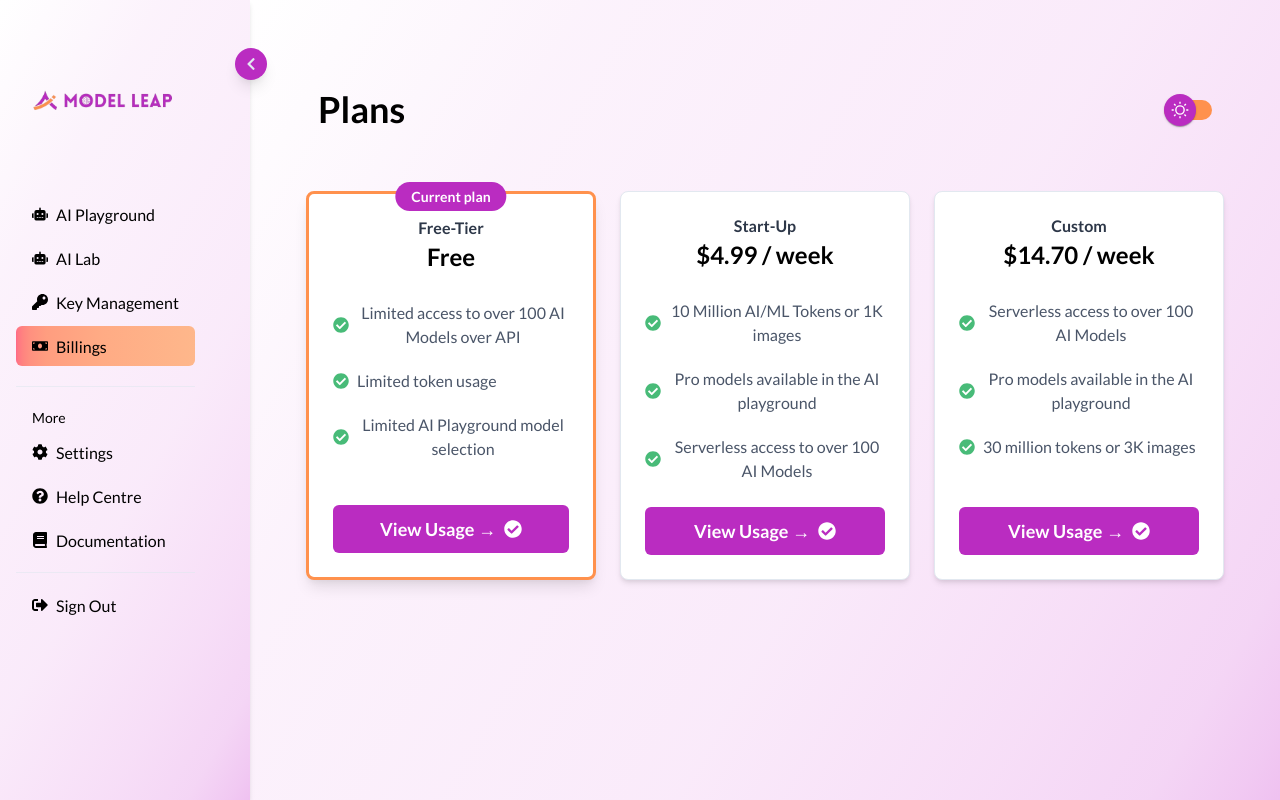
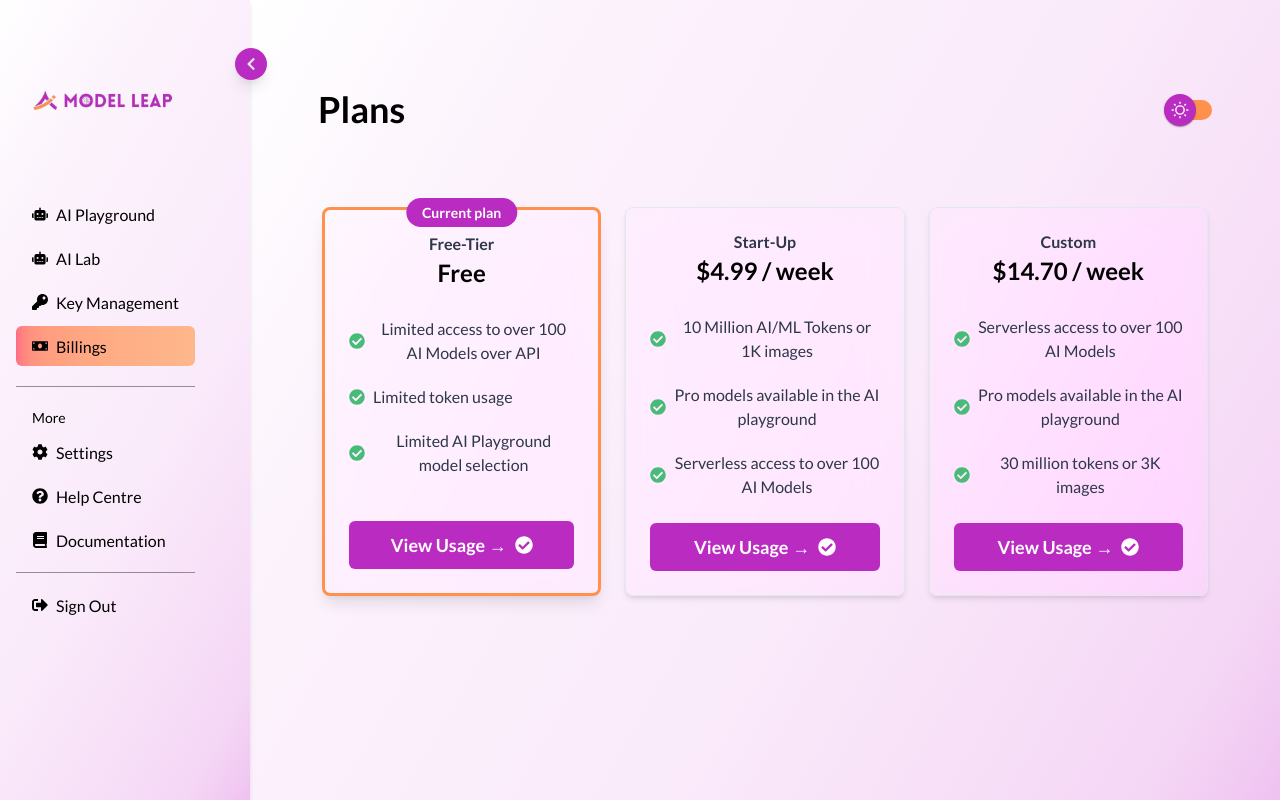
Before and after one commit to Arsalanbashir831/ModelLeap-AI, a React (Vite) app: page /app/billing in a window 1280 px wide. Built offline with nearby package versions, Linux system fonts and the light colour scheme.

Commit message:
dark mode color fixes

```diff
--- a/src/Components/Dashboard/AiChatBox.jsx
+++ b/src/Components/Dashboard/AiChatBox.jsx
@@ -118,9 +118,9 @@ const AiChatBox = ({ aiLogo }) => {
               align="stretch"
               overflowY="auto"
               border="1px solid"
-              borderColor="gray.200"
+              borderColor={theme.AiChatUserBorderColor}
               p="4"
-              bg="gray.50"
+              bg={theme.AiChatbg}
               borderRadius="md"
               flex="1"
             >
@@ -158,6 +158,7 @@ const AiChatBox = ({ aiLogo }) => {
             value={input}
             onChange={(e) => setInput(e.target.value)}
             borderRadius="lg"
+            color={theme.textColor}
             bg="transparent"
             border="0.5px solid"
             borderColor={primaryColorOrange}
--- a/src/Components/Dashboard/BillingCard.jsx
+++ b/src/Components/Dashboard/BillingCard.jsx
@@ -11,12 +11,15 @@ import {
 } from '@chakra-ui/react';
 import { FaCheckCircle } from 'react-icons/fa';
 import { primaryColorOrange, primaryColorPurple } from '../../colorCodes';
+import { useTheme } from '../../Themes/ThemeContext';
+
 
 const BillingCard = ({ title, price, features, selected, onClick }) => {
+  const { theme } = useTheme();
   return (
     <Box
       borderWidth={selected ? '3px' : '1px'}
-      borderColor={selected ? primaryColorOrange : 'gray.200'}
+      borderColor={selected ? primaryColorOrange : theme.billingCardBorder}
       borderRadius="lg"
       p={{ base: 4, md: 6 }}
       maxW={{ base: '100%', md: '300px' }}
@@ -27,7 +30,8 @@ const BillingCard = ({ title, price, features, selected, onClick }) => {
       flexDirection="column"
       justifyContent="space-between"
       h="100%"
-      background="white"
+      backdropFilter={'saturate(180%) blur(20px)'}
+      // backdropBlur={'white'}
       mx={{ base: 'auto', md: 0 }}
     >
       {selected && (
@@ -54,7 +58,7 @@ const BillingCard = ({ title, price, features, selected, onClick }) => {
             as="h4"
             size="md"
             mb={2}
-            color="gray.700"
+            color={theme.billingCardText}
             fontSize={{ base: 'lg', md: 'md' }}
           >
             {title}
@@ -63,7 +67,7 @@ const BillingCard = ({ title, price, features, selected, onClick }) => {
             as="h1"
             size="2xl"
             mb={4}
-            color="black"
+            color={theme.textColor}
             fontSize={{ base: '2xl', md: '2xl' }}
           >
             {price}
@@ -79,7 +83,7 @@ const BillingCard = ({ title, price, features, selected, onClick }) => {
           {features.map((feature, index) => (
             <Flex key={index} align="center">
               <Icon as={FaCheckCircle} color="green.400" mr={2} />
-              <Text color="gray.600">{feature}</Text>
+              <Text color={theme.billingCardText}>{feature}</Text>
             </Flex>
           ))}
         </VStack>
--- a/src/Components/Dashboard/IntegrationComponent.jsx
+++ b/src/Components/Dashboard/IntegrationComponent.jsx
@@ -7,28 +7,35 @@ import {
   Icon,
   Code,
   VStack,
+  theme,
 } from '@chakra-ui/react';
+import { primaryColorOrange, primaryColorPurple } from '../../colorCodes';
 import { FaCog } from 'react-icons/fa';
+import { useTheme } from '../../Themes/ThemeContext';
+
 
 const IntegrationComponent = () => {
+
+  const {theme} = useTheme();
   return (
     <Box
-      bg="white"
+      bg={theme.integrationBoxBg}
       p={8}
       borderRadius="lg"
+      border={theme.integrationBoxBorder}
       boxShadow="lg"
       maxW="600px"
       mx="auto"
       mt={10}
     >
       <Flex alignItems="center" mb={4}>
-        <Icon as={FaCog} boxSize={6} color="blue.500" />
-        <Heading size="md" ml={3}>
+        <Icon as={FaCog} boxSize={6} color={primaryColorPurple} />
+        <Heading size="md" ml={3} color={theme.textColor}>
           Simple Integration
         </Heading>
       </Flex>
 
-      <Text color="gray.600" mb={6}>
+      <Text color={theme.textColor} mb={6}>
         Simply change the endpoints in your existing setup, and you're ready to go.
       </Text>
 
--- a/src/Components/Dashboard/KeyGenerate.jsx
+++ b/src/Components/Dashboard/KeyGenerate.jsx
@@ -16,6 +16,8 @@ import React, { useState } from "react";
 import { FaClipboard, FaRegDotCircle } from "react-icons/fa";
 import { FaPlus } from "react-icons/fa6";
 import { primaryColorOrange, primaryColorPurple } from "../../colorCodes";
+import { useTheme } from "../../Themes/ThemeContext";
+
 
 const generateApiKey = () => {
   const characters =
@@ -35,20 +37,24 @@ const KeyGenerate = () => {
     const newApiKey = generateApiKey();
     setApiKey(newApiKey);
   };
+
+
+  const { theme } = useTheme();
   return (
     <>
       <Box
         mt={6}
         p={6}
         boxShadow="lg"
+        border={theme.keyGenerateBorder}
         borderRadius="md"
-        bg="white"
+        backdropFilter={theme.keyGenerateBg}
         width="100%"
         maxW="800px"
         mx="auto"
       >
         <Flex justifyContent="space-between" alignItems="center" mb={4}>
-          <Text fontSize="xl" fontWeight="bold">
+          <Text fontSize="xl" fontWeight="bold" color={theme.textColor}>
             Your API Keys
           </Text>
           <Button
@@ -66,7 +72,7 @@ const KeyGenerate = () => {
           </Button>
         </Flex>
 
-        <Divider my={4} />
+        <Divider my={4} borderColor={theme.integrationBoxDivider} />
 
         <Box overflowX="auto">
           <Table variant="unstyled">
@@ -75,7 +81,7 @@ const KeyGenerate = () => {
                 <Td>
                   <Flex alignItems="center">
                     <FaRegDotCircle color={primaryColorPurple} />
-                    <Text ml={2} fontSize="md">
+                    <Text ml={2} fontSize="md" color={theme.textColor}>
                       Active
                     </Text>
                   </Flex>
@@ -105,7 +111,7 @@ const KeyGenerate = () => {
                   </Flex>
                 </Td>
                 <Td textAlign="right">
-                  <Button size="sm" bg={primaryColorPurple} color="white" _hover={{ bg: primaryColorOrange }} variant="outline">
+                  <Button size="sm" bg={primaryColorPurple} color="white" _hover={{ bg: primaryColorOrange }}>
                     Disable
                   </Button>
                 </Td>
@@ -114,7 +120,7 @@ const KeyGenerate = () => {
           </Table>
         </Box>
 
-        <Divider my={4} />
+        <Divider my={4} borderColor={theme.integrationBoxDivider} />
 
         <Link href="#" color={primaryColorPurple} fontSize="md" textDecoration="underline">
           Activate Subscription
--- a/src/Components/Dashboard/Sidebar.jsx
+++ b/src/Components/Dashboard/Sidebar.jsx
@@ -142,7 +142,7 @@ const Sidebar = ({ isOpen, onToggle }) => {
             {isOpen && "Billings"}
           </Button>
 
-          <Divider my="4" />
+          <Divider my="4" borderColor={theme.sideBarDividerColor}/>
           {isOpen && (
             <Text
               fontSize="sm"
@@ -217,7 +217,7 @@ const Sidebar = ({ isOpen, onToggle }) => {
             {isOpen && "Documentation"}
           </Button>
 
-          <Divider my="2" />
+          <Divider my="2" borderColor={theme.sideBarDividerColor}/>
 
           <Button
             as={Link}
--- a/src/Components/LandingPage/Navbar.jsx
+++ b/src/Components/LandingPage/Navbar.jsx
@@ -42,7 +42,7 @@ const Navbar = () => {
         alignItems="center"
         justifyContent="space-between"
         px={6}
-        maxW="1200px"
+        maxW="100%"
         mx="auto"
       >
         <HStack spacing={4} alignItems="center">
--- a/src/Pages/Billing/Plans.jsx
+++ b/src/Pages/Billing/Plans.jsx
@@ -49,6 +49,8 @@ const Plans = () => {
         mt={12}
         columns={{ base: 1, sm: 2, md: 3 }}
         spacing={{ base: 4, md: 6 }}
+        // bg={"white"}
+        p={4}
       >
         {plans.map((plan) => (
           <BillingCard
--- a/src/Themes/ThemeContext.jsx
+++ b/src/Themes/ThemeContext.jsx
@@ -1,4 +1,5 @@
 import { createContext, useContext, useState } from "react";
+import BillingCard from "../Components/Dashboard/BillingCard";
 
 
 const lightTheme = {
@@ -6,7 +7,9 @@ const lightTheme = {
   textColor: "#000",
   iconColor: "#000",
   sideBarIconColor : "#E2E8F0",
+  sideBarDividerColor : "#515152",
   AiChatbg : "white",
+  AiChatUserBorderColor :  "gray.200",
   AiChatBorder: "none",
   AiChatBoxHeading : "black",
   AiChatBoxInnerBoxbg: "gray.50",
@@ -14,6 +17,14 @@ const lightTheme = {
   modelSelectionBorder : "none",
   modelSelectionSelectBg : "white",
   modelSelectionSelectBorder : "gray.200",
+  keyGenerateBg : "white",
+  keyGenerateBorder : "none",
+  integrationBoxBg : "white",
+  integrationBoxBorder : "none",
+  integrationBoxDivider : "gray.200",
+  billingCardBorder : "none",
+  billingCardText : "gray.700"
+
 };
 
 const darkTheme = {
@@ -23,13 +34,22 @@ const darkTheme = {
   sideBarIconColor : "#E2E8F0",
   AiChatbg :"transparent",
   AiChatBorder : "1px solid #ff914d",
+  sideBarDividerColor : "#ff914d",
   AiChatBoxHeading : "white",
+  AiChatUserBorderColor :  "#ff914d",
   AiChatBoxInnerBoxbg: "transparent",
   AiChatBoxInnerBoxBorderColor : "1px solid #ff914d",
   modelSelectionBorder: "1px solid #ff914d",
   modelSelectionSelectBg : "transparent",
   modelSelectionSelectBorder : "#ff914d",
-
+  keyGenerateBg : "blur(10px)",
+  keyGenerateBorder : "1px solid #ff914d",
+  keyGenerateTextColor : "#ff914d",
+  integrationBoxBg : "transparent",
+  integrationBoxBorder : "1px solid #ff914d",
+  integrationBoxDivider : "#ff914d",
+  billingCardBorder : "#ba2cc1",
+  billingCardText : "#9c9ca1",
 };
 
 
```
